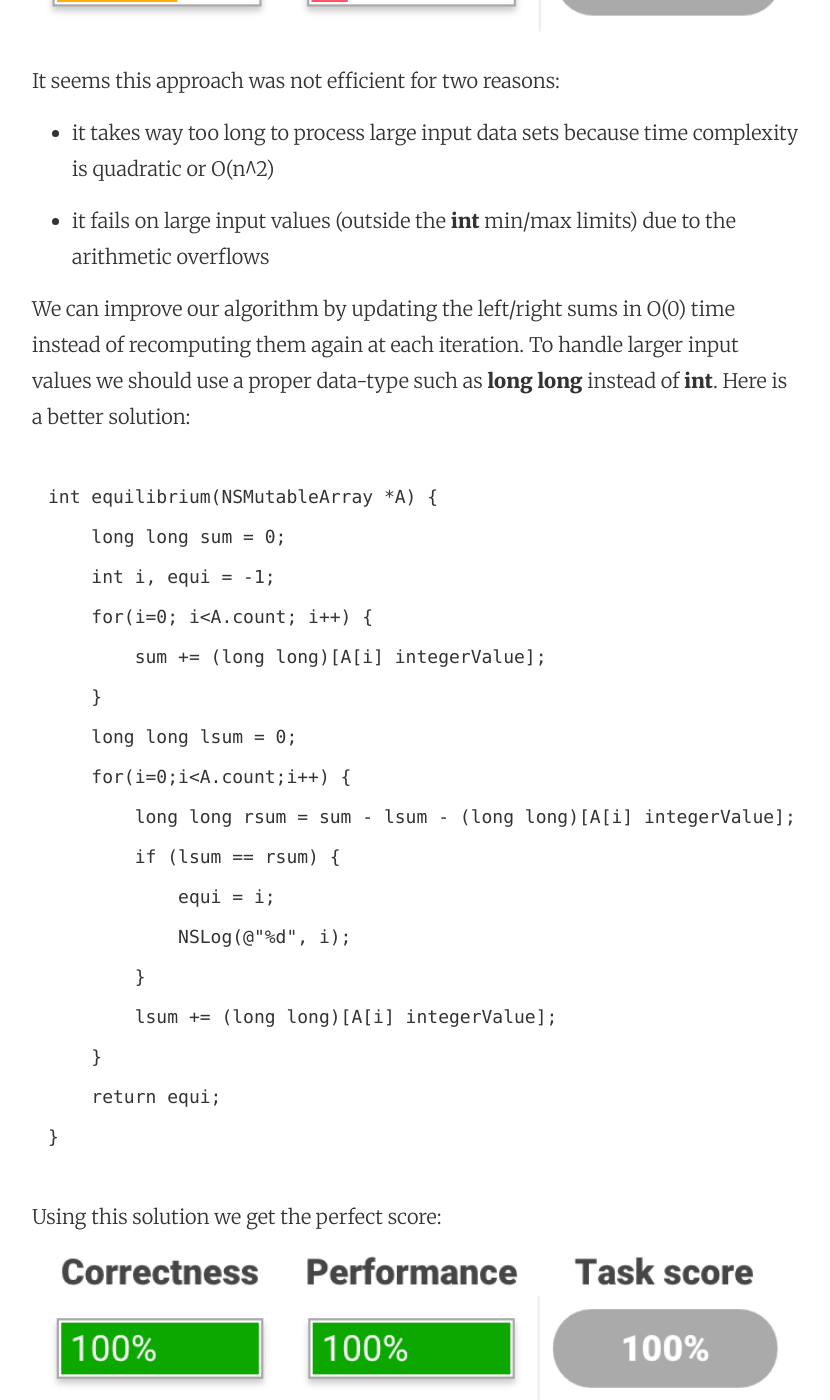
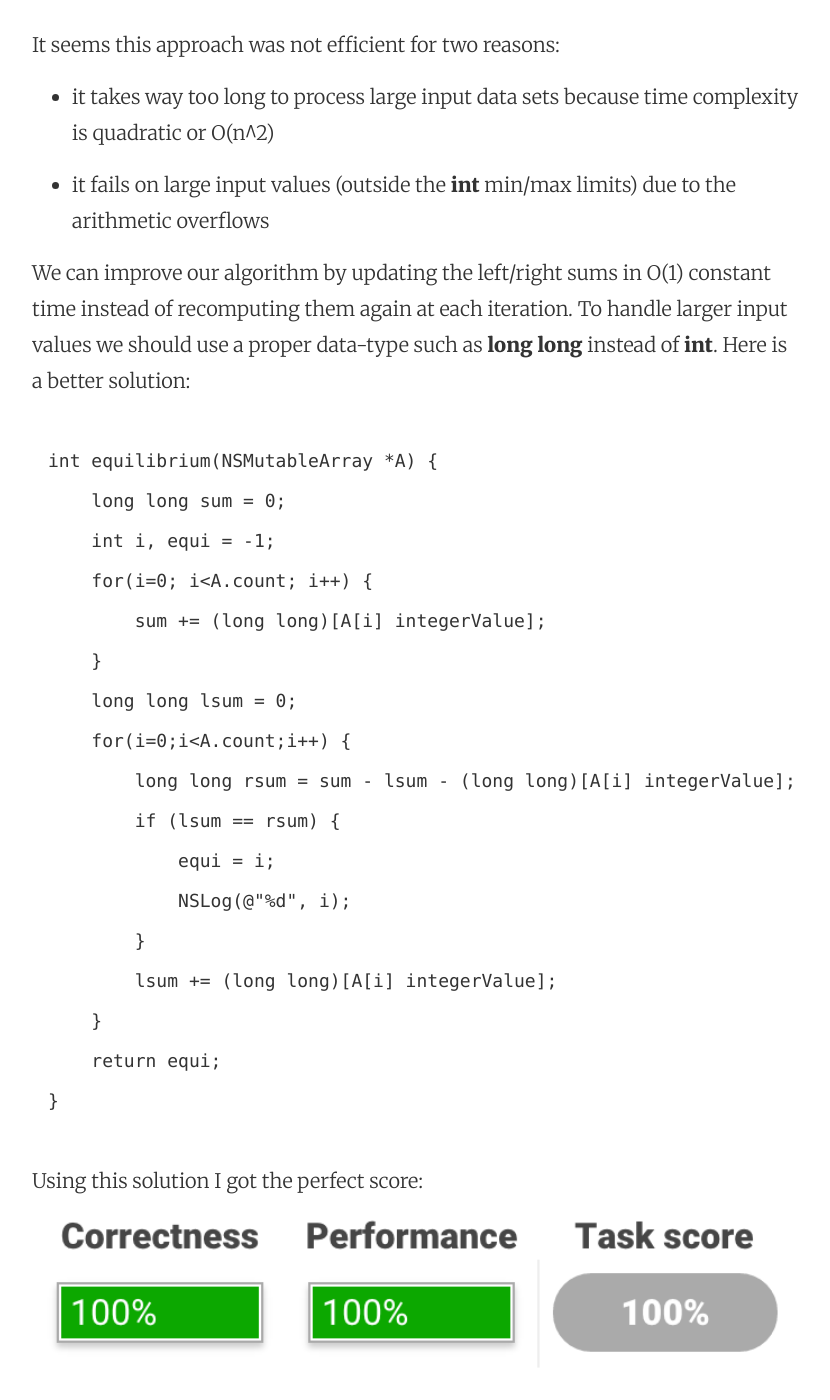
Before and after one commit to mhorga/mhorga.github.io, a Jekyll site: the page built from _posts/2015-06-20-the-equilibrium-index-problem-in-objective-c.markdown, in a window 1280 px wide and 1400 px high, scrolled down 2105 px. Shown: the whole window, without its empty margins (224-1054 px from the left). Built offline with Jekyll 4.4.1, drawn with Linux system fonts in a browser that asks for light colours; some of the changed text lies outside the part shown.

Commit message:
Update 2015-06-20-the-equilibrium-index-problem-in-objective-c.markdown

```diff
--- a/_posts/2015-06-20-the-equilibrium-index-problem-in-objective-c.markdown
+++ b/_posts/2015-06-20-the-equilibrium-index-problem-in-objective-c.markdown
@@ -61,7 +61,7 @@ It seems this approach was not efficient for two reasons:
 
 - it fails on large input values (outside the __int__ min/max limits) due to the arithmetic overflows
 
-We can improve our algorithm by updating the left/right sums in O(0) time instead of recomputing them again at each iteration. To handle larger input values we should use a proper data-type such as __long long__ instead of __int__. Here is a better solution:
+We can improve our algorithm by updating the left/right sums in O(1) constant time instead of recomputing them again at each iteration. To handle larger input values we should use a proper data-type such as __long long__ instead of __int__. Here is a better solution:
 
 <pre>
 
@@ -101,7 +101,7 @@ int equilibrium(NSMutableArray *A) {
 
 </pre>
 
-Using this solution we get the perfect score:
+Using this solution I got the perfect score:
 ![alt text](https://github.com/mhorga/mhorga.github.io/raw/master/images/equi_good.png "Good score")
 
 Until next time!
```
Also changed, not shown: other parts of _posts/2015-06-20-the-equilibrium-index-problem-in-objective-c.markdown (+1 -1 lines).
